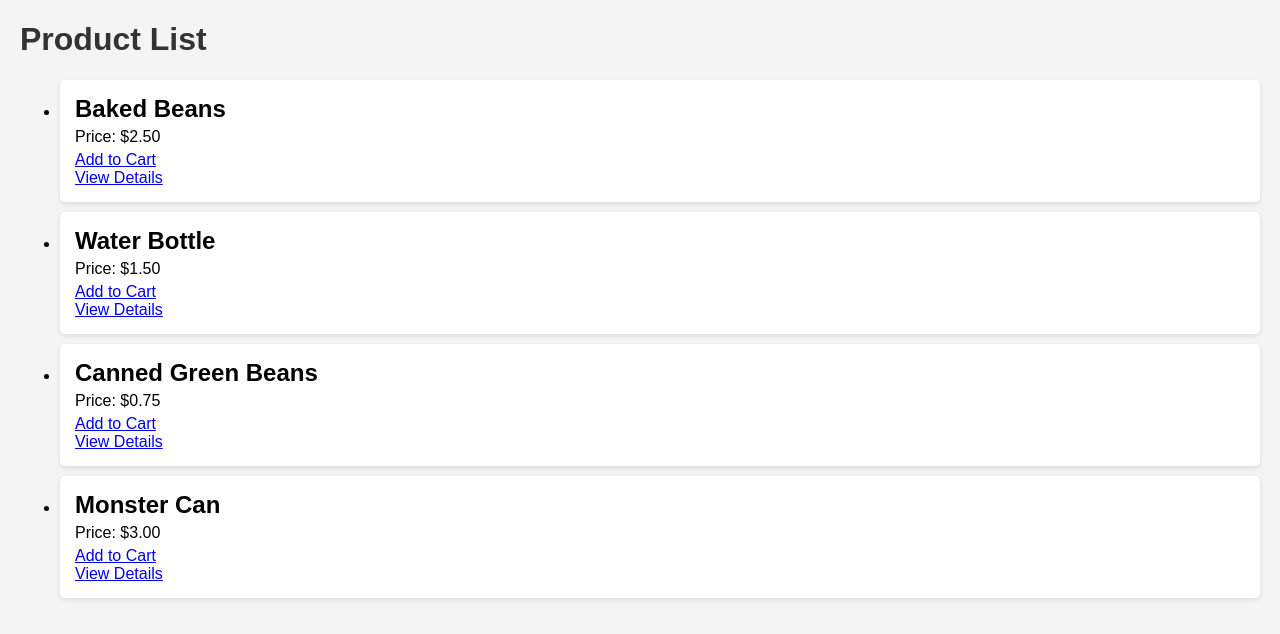
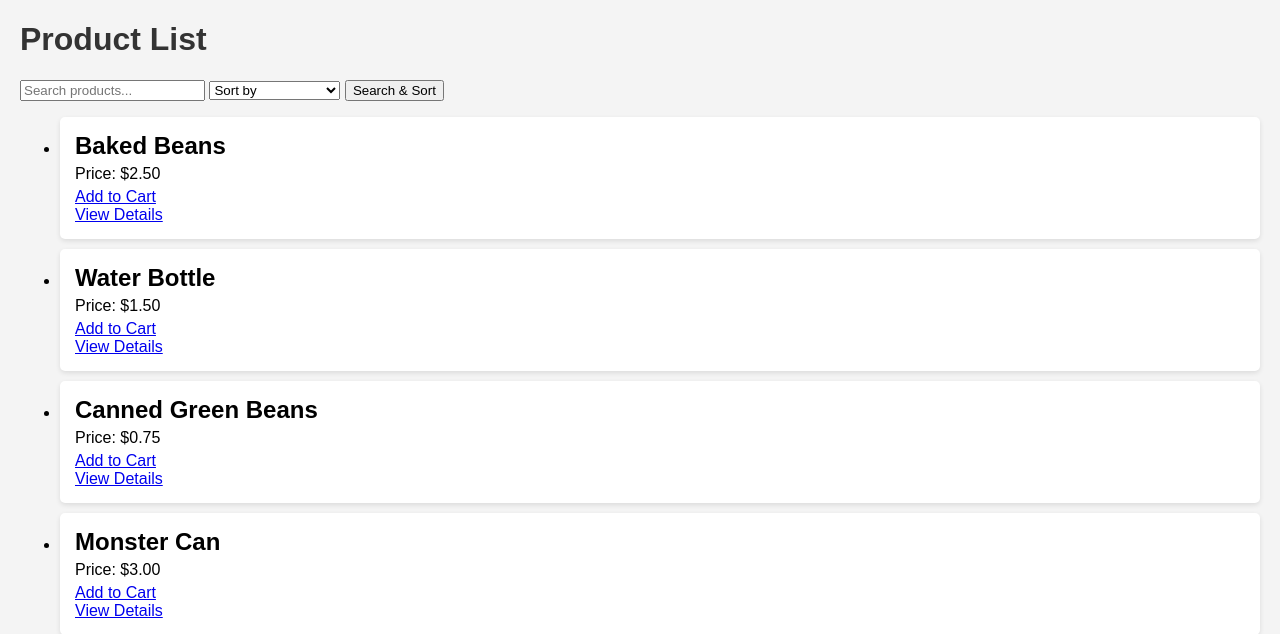
Before and after one commit to Newt-Tea/eMarket-MSU-Intro-to-SE_Group1, a Django app: page /product_list/ in a window 1280 px wide. Shown: the part 90-724 px from the top of the page. Run offline with Django 5.2, Linux system fonts and the light colour scheme; data comes from the database, SQL or seed files in the repository.

Commit message:
Add search and sort functionality to product list

```diff
--- a/eMarket/app/templates/app/product_list.html
+++ b/eMarket/app/templates/app/product_list.html
@@ -20,6 +20,17 @@
   </header>
   <main>
     <h1>Product List</h1>
+    <form method="GET" action="{% url 'product_list' %}">
+      <input type="text" name="q" placeholder="Search products...">
+      <select name="sort">
+        <option value="">Sort by</option>
+        <option value="price_asc">Price: Low to High</option>
+        <option value="price_desc">Price: High to Low</option>
+        <option value="name_asc">Name: A to Z</option>
+        <option value="name_desc">Name: Z to A</option>
+      </select>
+      <button type="submit">Search & Sort</button>
+    </form>
     <ul>
       {% for product in products %}
         <li>
```
